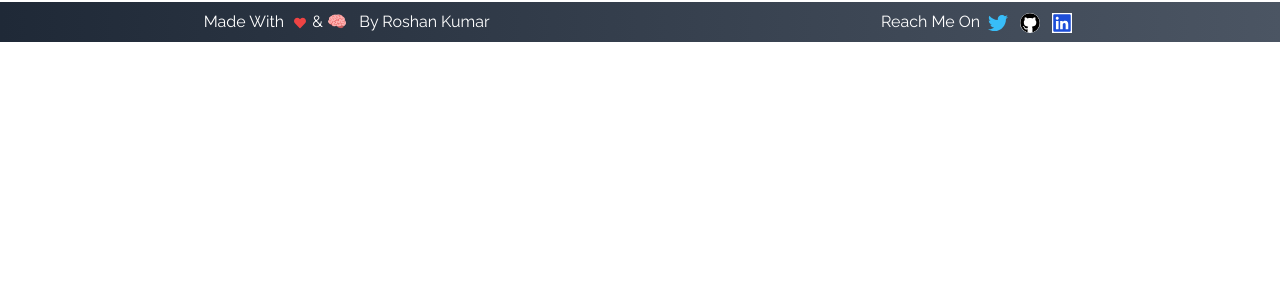
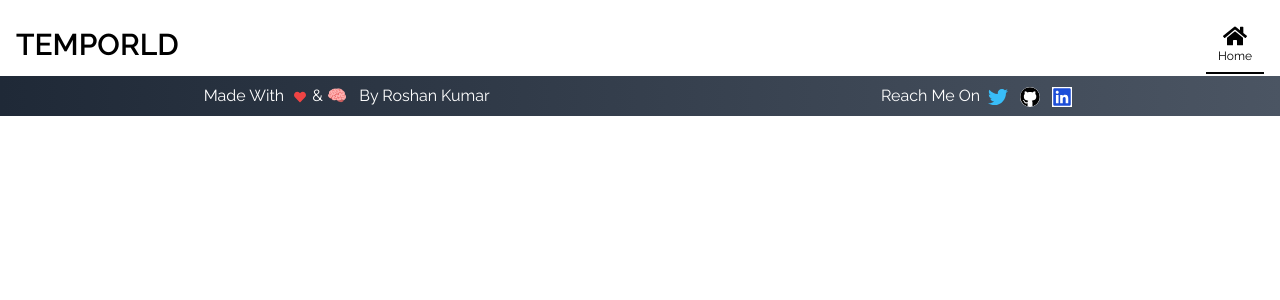
Before and after one commit to RoshanRv/Tempworld, a React (Create React App) app: page / in a window 1280 px wide. Shown: the top 300 px of the page. Built offline with nearby package versions, Linux system fonts and the light colour scheme.

Commit message:
navbar created

```diff
--- a/src/App.jsx
+++ b/src/App.jsx
@@ -2,11 +2,13 @@ import { BrowserRouter as Router, Routes, Route } from "react-router-dom"
 import Footer from "./templates/Footer/Footer"
 
 import Form from "./templates/Form/Form"
+import Navbar from "./templates/Navbar/Navbar"
 
 function App() {
     return (
         <Router>
             <div className="font-disp">
+                <Navbar />
                 <Routes>
                     <Route path="/login" element={<Form />} />
                 </Routes>
--- /dev/null
+++ b/src/templates/Navbar/Navbar.jsx
@@ -0,0 +1,21 @@
+import React from "react"
+import { FaHome } from "react-icons/fa"
+import "./style.css"
+
+const Navbar = () => {
+    return (
+        <header className="bg-white p-2 md:p-3 lg:p-4 lg:pb-0">
+            <nav className="flex justify-between items-center">
+                <h1 className="font-black text-3xl uppercase">Temporld</h1>
+                <div className="flex gap-x-4">
+                    <div className="text-center hover:bg-black transition-all border-b-2 border-black hover:text-white px-3  p-2 ">
+                        <FaHome className="w-max mx-auto text-2xl" />
+                        <h1 className="text-xs">Home</h1>
+                    </div>
+                </div>
+            </nav>
+        </header>
+    )
+}
+
+export default Navbar
--- /dev/null
+++ b/src/templates/Navbar/style.css
@@ -0,0 +1,6 @@
+.inner-shadow {
+    box-shadow: inset 2px 2px 6px 2px rgb(0, 0, 0);
+    /* --tw-shadow-colored: inset 0 2px 4px 0 var(--tw-shadow-color);
+    box-shadow: var(--tw-ring-offset-shadow, 0 0 #0000),
+        var(--tw-ring-shadow, 0 0 #0000), var(--tw-shadow); */
+}
```
